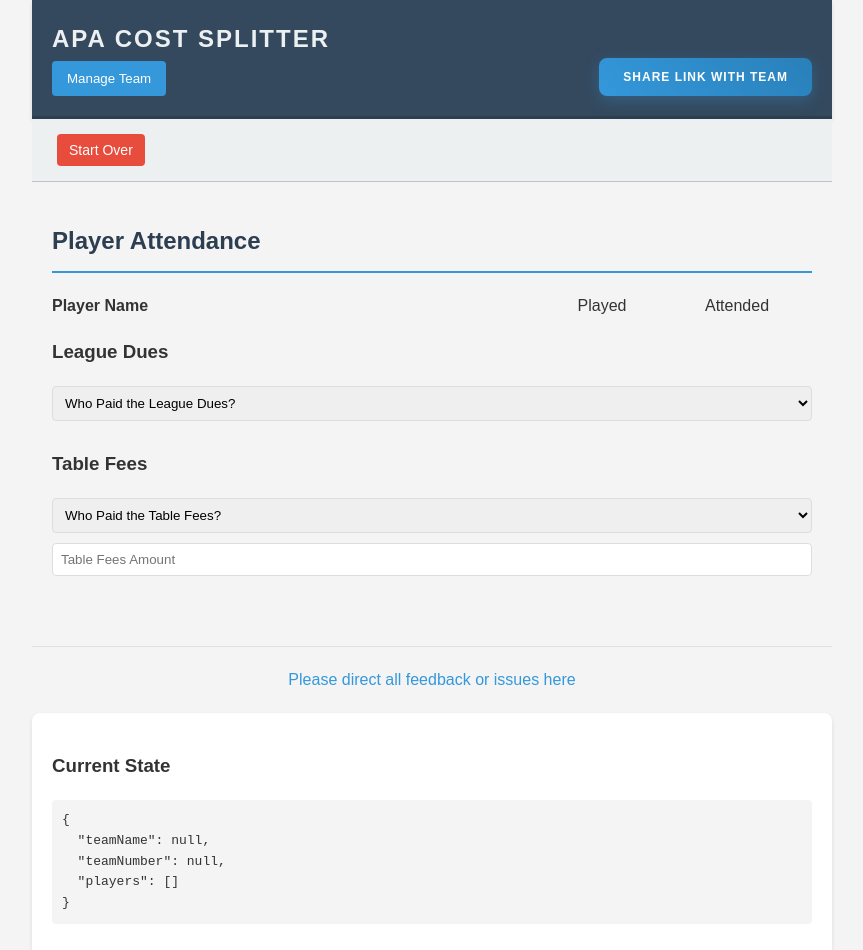
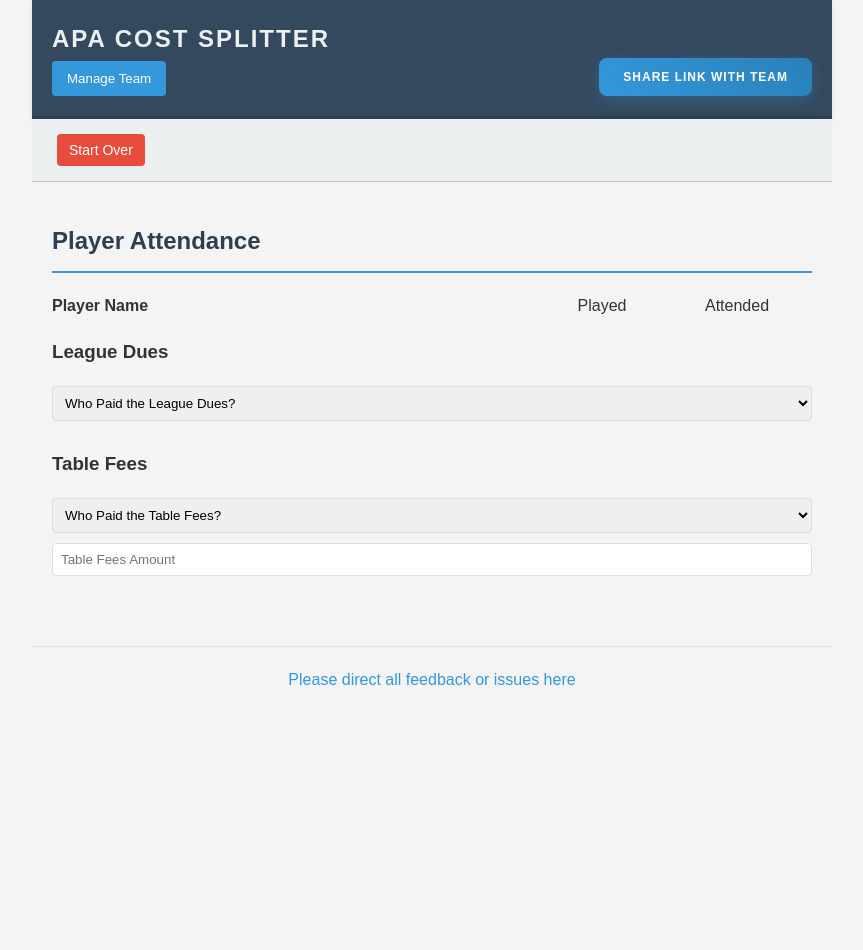
Before and after one commit to brendanprobst/apa-cost-splitter, a React (Vite) app: page / in a window 1280 px wide. Shown: the top 950 px of the page, without its empty margins (208-1071 px from the left). After the commit the page ends 800 px from the top, so only its background shows below. Built offline with nearby package versions, Linux system fonts and the light colour scheme.

Commit message:
feat: improve loading from url process

```diff
--- a/src/pages/CostFormPage.jsx
+++ b/src/pages/CostFormPage.jsx
@@ -24,20 +24,8 @@
 	const { costs } = useCosts();
 	const { formState } = useGlobal();
 
-	// on page reload - handle loading state from localstorage
 	useEffect(() => {
 		const loadPersistentTeamData = () => {
-			// if (hasLoadedFormData.current) {
-			const handleLoadingPlayers = (playersNames) => {
-				setPlayers((prev) => {
-					return playersNames.map((name) => {
-						const player = prev.find((player) => player.name === name);
-						return player || { ...emptyPlayer, name };
-					});
-				});
-			};
-
-			// First check URL parameters
 			const urlParams = new URLSearchParams(window.location.search);
 			const teamNameFromUrl = urlParams.get("teamName");
 			const teamNumberFromUrl = urlParams.get("teamNumber");
@@ -50,11 +38,6 @@
 				teamNumberFromUrl &&
 				playersNamesFromUrl.length > 0
 			) {
-				// console.log("Found team data in URL", {
-				// 	team: teamNameFromUrl,
-				// 	players: playersNamesFromUrl,
-				// 	teamNumber: teamNumberFromUrl,
-				// });
 				updatePersistentTeamData(
 					playersNamesFromUrl,
 					teamNameFromUrl,
@@ -62,38 +45,16 @@
 				);
 				setTeamName(teamNameFromUrl);
 				setTeamNumber(teamNumberFromUrl);
-
 				setPlayersNames(playersNamesFromUrl);
-				handleLoadingPlayers(playersNamesFromUrl);
 				return;
-			}
-
-			// If no URL data, check localStorage
-			const localStorageData = localStorage.getItem("persistentTeamState");
-			if (localStorageData) {
-				try {
-					const teamData = JSON.parse(localStorageData);
-					// console.log("Found team data in local storage", teamData);
-					const playersNames = teamData?.players;
-					// console.log(playersNames);
-					if (!playersNames || playersNames.length === 0) {
-						console.warn("No valid players found in local storage");
-					}
-					setTeamName(teamData.team);
-					setTeamNumber(teamData.teamNumber);
-					setPlayersNames(playersNames);
-					handleLoadingPlayers(playersNames);
-				} catch (e) {
-					console.error("Failed to load team data from local storage", e);
-				}
 			} else {
-				console.warn("No team data found in URL or local storage");
+				console.warn("No team data found in URL");
 			}
 		};
 
 		loadPersistentTeamData();
 
-		console.log("finished loading");
+		// eslint-disable-next-line react-hooks/exhaustive-deps
 	}, []);
 
 	useEffect(() => {
@@ -118,10 +79,6 @@
 		// console.log("EXECUTE updatePersistentFormData");
 		updatePersistentFormData(players, costs, formState);
 	}, [players, costs, formState]);
-	// const clearForm = () => {
-	// 	setFormState(0);
-	// 	localStorage.removeItem("persistentFormState");
-	// };
 
 	return (
 		<div className="app-container">
@@ -137,7 +94,7 @@
 				{formState === 2 ? <CostSplitSummaryView /> : <></>}
 			</div>
 			<AppFooter />
-			<CurrentState />
+			{/* <CurrentState /> */}
 		</div>
 	);
 };
--- a/src/providers/team/TeamProvider.jsx
+++ b/src/providers/team/TeamProvider.jsx
@@ -1,26 +1,24 @@
-import { useMemo, useState } from "react";
+import { useEffect, useMemo, useState } from "react";
 import PropTypes from "prop-types";
 import { TeamContext } from "./TeamContext";
 import { emptyPlayer } from "../../utils/constants/players/emptyPlayer";
 
 export const TeamProvider = ({ children }) => {
-	const [playersNames, setPlayersNames] = useState([]);
-
-	const _initialPlayers = useMemo(
-		() =>
-			playersNames.map((name) => ({
-				...emptyPlayer,
-				name,
-			})),
-		[playersNames]
-	);
 	const urlParams = new URLSearchParams();
 	const _teamName = urlParams.get("teamName");
 	const _teamNumber = urlParams.get("teamNumber");
 
 	const [teamName, setTeamName] = useState(_teamName);
 	const [teamNumber, setTeamNumber] = useState(_teamNumber);
-	const [players, setPlayers] = useState(_initialPlayers);
+	const [players, setPlayers] = useState([]);
+	const [playersNames, setPlayersNames] = useState([]);
+
+	useEffect(() => {
+		const newPlayers = playersNames.map((name) => {
+			return { ...emptyPlayer, name };
+		});
+		setPlayers(newPlayers);
+	}, [playersNames]);
 
 	const resetPlayerFormState = () => {
 		const clearedPlayers = players.map((player) => ({
```
Also changed, not shown: src/graveyard.txt.
